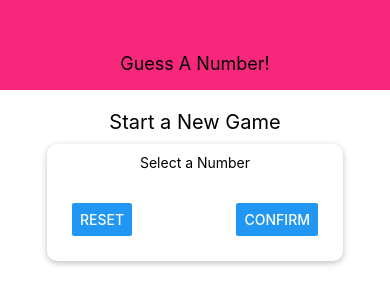
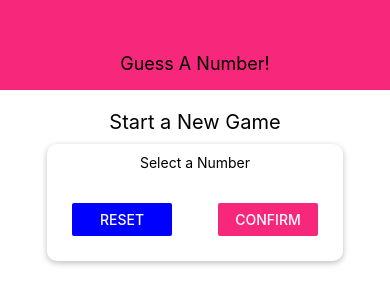
Before and after one commit to trpbr92/React-Native-Guess-A-Number, a React Native app: screen / in a window 390 px wide. Shown: the top 304 px of the page. Built offline with nearby package versions, Linux system fonts and the light colour scheme.

Commit message:
colors file created

```diff
--- a/components/Header.js
+++ b/components/Header.js
@@ -1,5 +1,7 @@
 import React from 'react';
 import { View, Text, StyleSheet } from 'react-native';
+
+import Colors from '../constants/Colors';
 
 const Header = props => {
     return (
@@ -14,7 +16,7 @@
         width: '100%',
         height: 90,
         paddingTop: 36,
-        backgroundColor: '#f7287b',
+        backgroundColor: Colors.primary,
         alignItems: 'center',
         justifyContent: 'center'
     },
--- /dev/null
+++ b/constants/Colors.js
@@ -0,0 +1,4 @@
+export default {
+    primary: '#f7287b',
+    accent: 'blue'
+};
--- a/screens/StartGameScreen.js
+++ b/screens/StartGameScreen.js
@@ -2,6 +2,7 @@
 import {View, StyleSheet, Text, TextInput, Button} from 'react-native';
 
 import Card from '../components/Card';
+import Colors from '../constants/Colors';
 
 const StartGameScreen = props => {
     return (
@@ -11,8 +12,8 @@
                <Text>Select a Number</Text>
                <TextInput />
                 <View style={styles.buttonContainer}>
-                    <Button title="reset" onPress={() =>{}} />
-                    <Button title="confirm" onPress={() =>{}} />
+                    <View style={styles.button}><Button title="reset" onPress={() =>{}} color={Colors.accent} /></View>
+                    <View style={styles.button}><Button title="confirm" onPress={() =>{}} color={Colors.primary} /></View>
                 </View>
                 </Card>
             </View>
@@ -39,6 +40,9 @@
         width: '100%',
         justifyContent: 'space-between',
         padding: 15
+    },
+    button: {
+        width: 100
     }
 });
 export default StartGameScreen;
```
